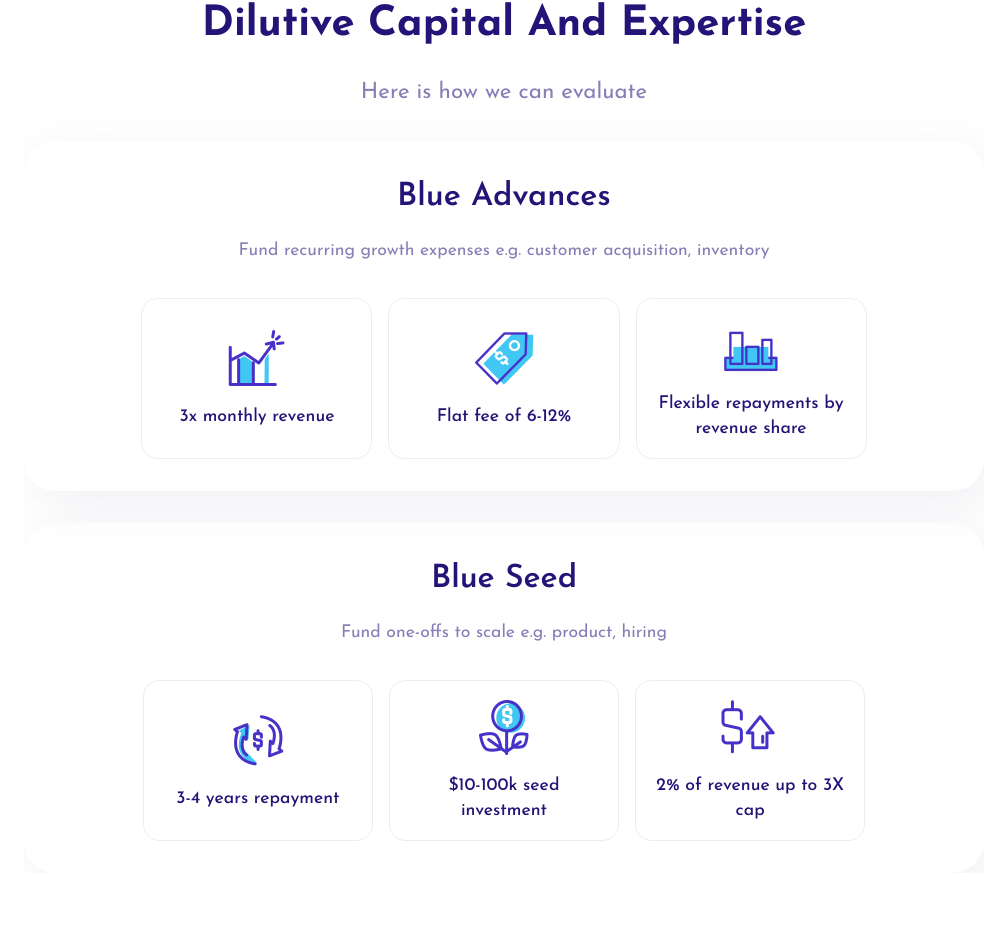
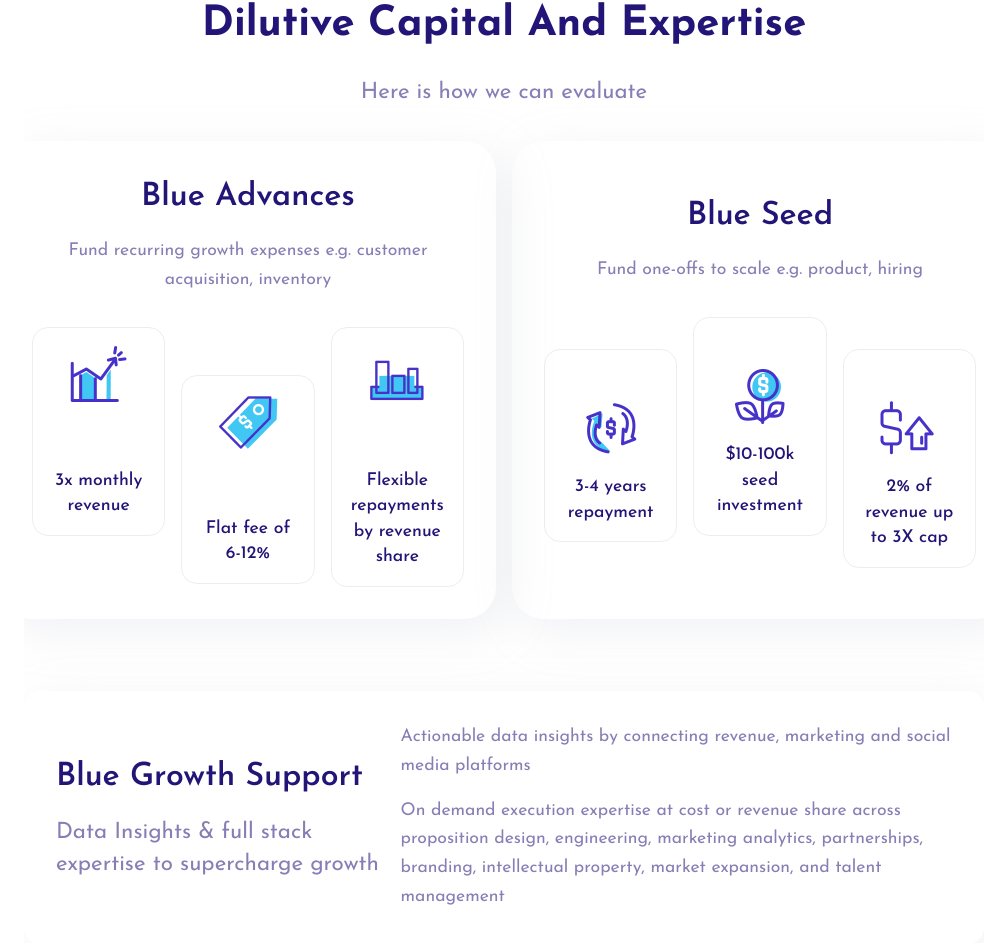
Before and after one commit to Meshclan1/digital-business-app, a Next.js app: page / in a window 1280 px wide. Shown: the part 1523-2466 px from the top of the page, without its empty margins (136-1143 px from the left). Before the commit the page ends 2396 px from the top, so only its background shows below. Built offline with nearby package versions, Linux system fonts and the light colour scheme.

Commit message:
wwd css responsiveness

```diff
--- a/src/components/WhatWeDo/WhatWeDo.css
+++ b/src/components/WhatWeDo/WhatWeDo.css
@@ -21,10 +21,9 @@
 }
 
 .wwd-blocks {
-  width: 100%;
+  width: 105%;
   display: flex;
-  flex-direction: column;
-  gap: 2rem;
+  gap: 1rem;
 }
 
 .wwd-block {
@@ -61,4 +60,65 @@
   font-size: 1.1rem;
   line-height: 1.6rem;
   font-weight: 500;
+  height: fit-content;
 }
+
+.wwd-block:nth-child(1) > .block-features :nth-child(2) {
+  margin-top: 3rem;
+}
+
+.wwd-block:nth-child(2) > .block-features :nth-child(1),
+.wwd-block:nth-child(2) > .block-features :nth-child(3) {
+  margin-top: 2rem;
+}
+
+.wwd-support {
+  display: flex;
+  padding: 2rem;
+  box-shadow: var(--shadow);
+  border-radius: 1rem;
+  justify-content: space-between;
+  align-items: center;
+  margin-top: 2.5rem;
+  background: white;
+}
+
+.wwd-support > div {
+  display: flex;
+  flex-direction: column;
+  align-items: flex-start;
+  gap: 1rem;
+}
+
+.wwd-support > :nth-child(1) {
+  flex: 1;
+}
+
+.wwd-support > :nth-child(2) {
+  flex: 1.6;
+}
+
+@media (max-width: 990px) {
+  .wwd-blocks {
+    flex-direction: column;
+  }
+}
+
+@media (max-width: 768px) {
+  .wwd-blocks {
+    flex-direction: column;
+  }
+}
+
+@media (max-width: 576px) {
+  .wwd-block {
+    width: 80%;
+    margin: auto;
+  }
+  .block-features {
+    flex-direction: column;
+  }
+  .block-feature {
+    margin-top: 0rem !important;
+  }
+}
--- a/src/components/WhatWeDo/WhatWeDo.jsx
+++ b/src/components/WhatWeDo/WhatWeDo.jsx
@@ -58,6 +58,27 @@ const WhatWeDo = () => {
               </div>
             </div>
           </div>
+          <div className="wwd-support">
+            <div>
+              <span className="sec-title">Blue Growth Support</span>
+              <span className="des">
+                Data Insights & full stack expertise to supercharge growth
+              </span>
+            </div>
+
+            <div>
+              <span className="text">
+                Actionable data insights by connecting revenue, marketing and
+                social media platforms
+              </span>
+              <span className="text">
+                On demand execution expertise at cost or revenue share across
+                proposition design, engineering, marketing analytics,
+                partnerships, branding, intellectual property, market expansion,
+                and talent management
+              </span>
+            </div>
+          </div>
         </div>
       </div>
     </div>
```
